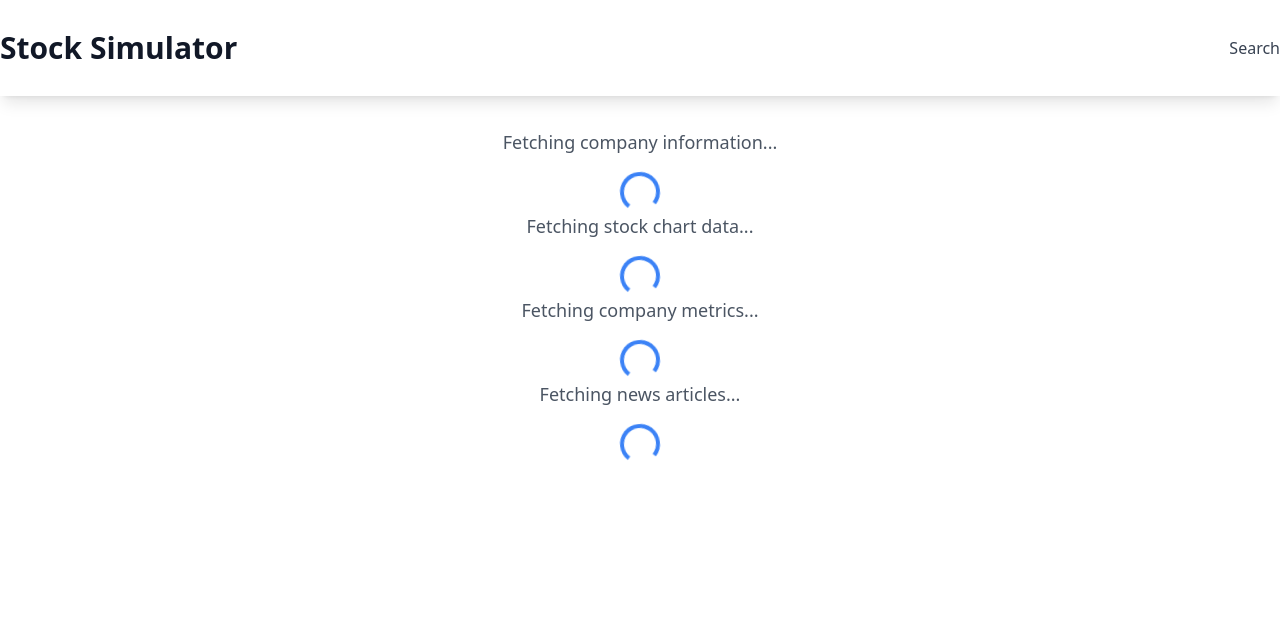
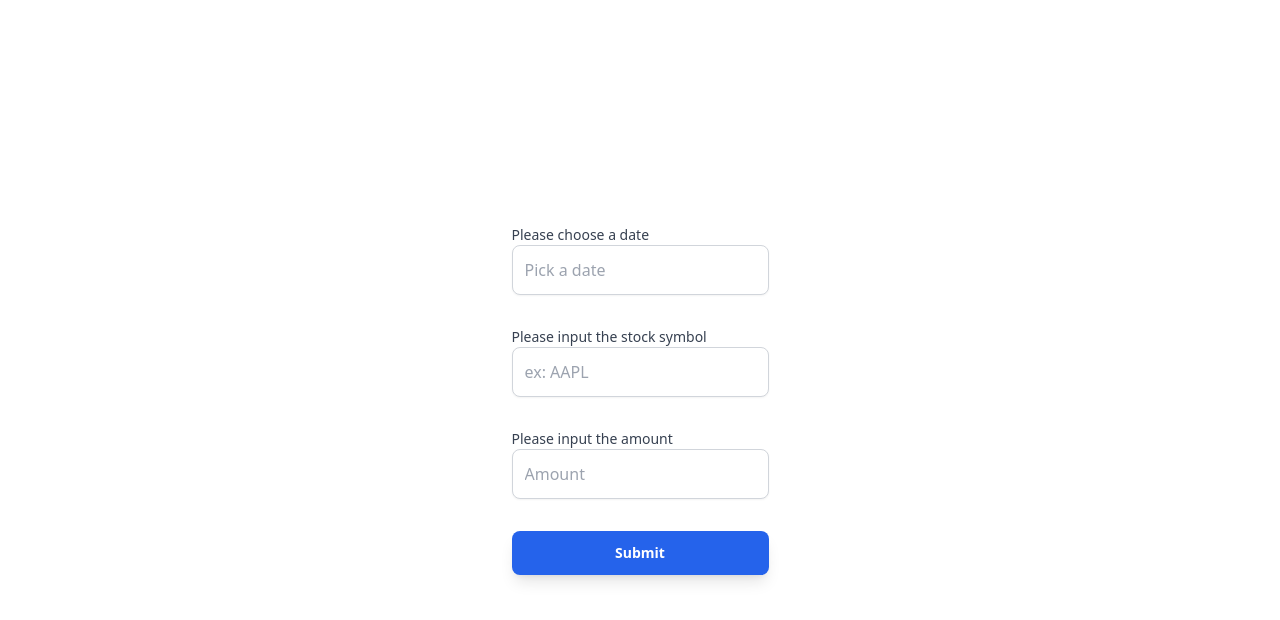
Before and after one commit to jasonjiang9142/Investra, a React (Vite) app in the folder client/: page / in a window 1280 px wide. Shown: the top 620 px of the page. Built offline with nearby package versions, Linux system fonts and the light colour scheme.

Commit message:
fixed spinner problme"

```diff
--- a/client/src/components/searchform.jsx
+++ b/client/src/components/searchform.jsx
@@ -38,7 +38,7 @@ const FormSchema = z.object({
     stockSymbol: z.string().nonempty("Stock symbol is required"),
 });
 
-const SearchForm = ({ passDataToParent }) => {
+const SearchForm = ({ passDataToParent, passDataToGrandparent }) => {
     const [amount, setAmount] = useState(null);
     const [stockSymbol, setStockSymbol] = useState(null);
     const [inputDate, setInputDate] = useState(null);
@@ -60,12 +60,17 @@ const SearchForm = ({ passDataToParent }) => {
         setInputDate(date);
 
         // pass props to parent
-        passDataToParent({ date, amount, stockSymbol });
 
+        // passDataToParent({ date, amount, stockSymbol });
+        if (passDataToParent) {
+            passDataToParent({ date, amount, stockSymbol }); // Through parent
+        }
 
+        if (passDataToGrandparent) {
+            passDataToGrandparent({ date, amount, stockSymbol }); // Direct to grandparent
+        }
 
     };
-
 
     return (
         <div className='mx-6 my-8'>
--- a/client/src/routes/root.jsx
+++ b/client/src/routes/root.jsx
@@ -5,9 +5,10 @@ import CompanyNews from "../components/companyNews";
 import { backendurl } from "@/utilities";
 import CompanyMetrics from "../components/companyMetrics";
 import Navbar from "../components/navbar";
+import SearchForm from "../components/searchform";
+import { set } from "date-fns";
 
 const Root = () => {
-    // Consolidated state for search parameters
     const [searchParams, setSearchParams] = useState({
         amount: null,
         stockSymbol: null,
@@ -26,30 +27,44 @@ const Root = () => {
     const [companyMetrics, setCompanyMetrics] = useState(null);
     const [isLoading, setIsLoading] = useState(false);
 
-    // Function to handle search data
+
+    // New state to track if the user has submitted the search
+    const [hasSearched, setHasSearched] = useState(false);
+    const [searchIsLoading, setSearchIsLoading] = useState(false);
+
     const passDataToGrandparent = (dataFromParent) => {
-        setIsLoading(true); // Trigger global loading
+        setIsLoading(true);
+
+        // Clear existing data
+        setStartDate(null);
+        setEndDate(null);
+        setCurrentPrice(null);
+        setPreviousPrice(null);
+        setReturnOnInvestment(null);
+        setPriceProgressionDates([]);
+        setPriceProgressionRois([]);
+        setCompanyInfo(null);
+        setCompanyNews([]);
+        setCompanyMetrics(null);
+
         setSearchParams({
             amount: dataFromParent.amount,
             stockSymbol: dataFromParent.stockSymbol,
             inputDate: dataFromParent.date,
         });
-
+        setHasSearched(true); // Update search status
     };
 
-    // Fetch ROI data when searchParams change
+
     useEffect(() => {
+        setSearchIsLoading(true);
         const { amount, stockSymbol, inputDate } = searchParams;
-
         const get_return_on_investment = async () => {
-            setIsLoading(true); // Start loading
-
+            setIsLoading(true);
             try {
                 const queryParams = { symbol: stockSymbol, date: inputDate, amount };
-                console.log(queryParams);
                 const queryString = new URLSearchParams(queryParams).toString();
                 const response = await fetch(`${backendurl}/api/pricenow?${queryString}`);
-                console.log(response)
 
                 if (response.ok) {
                     const data = await response.json();
@@ -64,17 +79,14 @@ const Root = () => {
             } catch (e) {
                 console.error(e);
             } finally {
-                setIsLoading(false); // Stop loading
+                setIsLoading(false);
             }
         };
 
         if (amount && stockSymbol && inputDate) {
             get_return_on_investment();
         }
-    }, [searchParams]);
 
-    // Fetch price progression data when startDate and endDate change
-    useEffect(() => {
         const get_price_progression = async () => {
             const { amount, stockSymbol } = searchParams;
 
@@ -99,10 +111,7 @@ const Root = () => {
         if (startDate && endDate) {
             get_price_progression();
         }
-    }, [startDate, endDate, searchParams]);
 
-    // Fetch company data when stockSymbol changes
-    useEffect(() => {
         const fetchCompanyData = async (endpoint, setter) => {
             const queryParams = { symbol: searchParams.stockSymbol };
             const queryString = new URLSearchParams(queryParams).toString();
@@ -110,7 +119,15 @@ const Root = () => {
 
             if (response.ok) {
                 const data = await response.json();
+
+                if (endpoint == "/api/info/metrics") {
+                    setter(data.metric);
+                }
+                else {
                     setter(data);
+
+                }
+
             } else {
                 console.error(`Error fetching data from ${endpoint}`);
             }
@@ -121,7 +138,13 @@ const Root = () => {
             fetchCompanyData("/api/info/profile", setCompanyInfo);
             fetchCompanyData("/api/info/metrics", setCompanyMetrics);
         }
-    }, [searchParams.stockSymbol]);
+
+        setSearchIsLoading(false);
+
+
+    }, [searchParams]);
+
+
 
     const LoadingState = ({ message = "Loading data..." }) => (
         <div className="flex flex-col items-center justify-center h-full">
@@ -131,6 +154,14 @@ const Root = () => {
     );
 
     return (
+        <div>
+            {!hasSearched ? (
+                <div className="flex items-center justify-center h-screen">
+                    <SearchForm passDataToGrandparent={passDataToGrandparent} />
+                </div>
+            ) : searchIsLoading ? (
+                <LoadingState message="Fetching company information..." />
+            ) : (
                 <div>
                     <Navbar passDataToGrandparent={passDataToGrandparent} />
 
@@ -179,6 +210,8 @@ const Root = () => {
                         </div>
                     </div>
                 </div>
+            )}
+        </div>
     );
 };
 
```
Also changed, not shown: 1 other file (tests, documents, lock files or other folders). Lines whose indentation alone changed are shown as unchanged.
